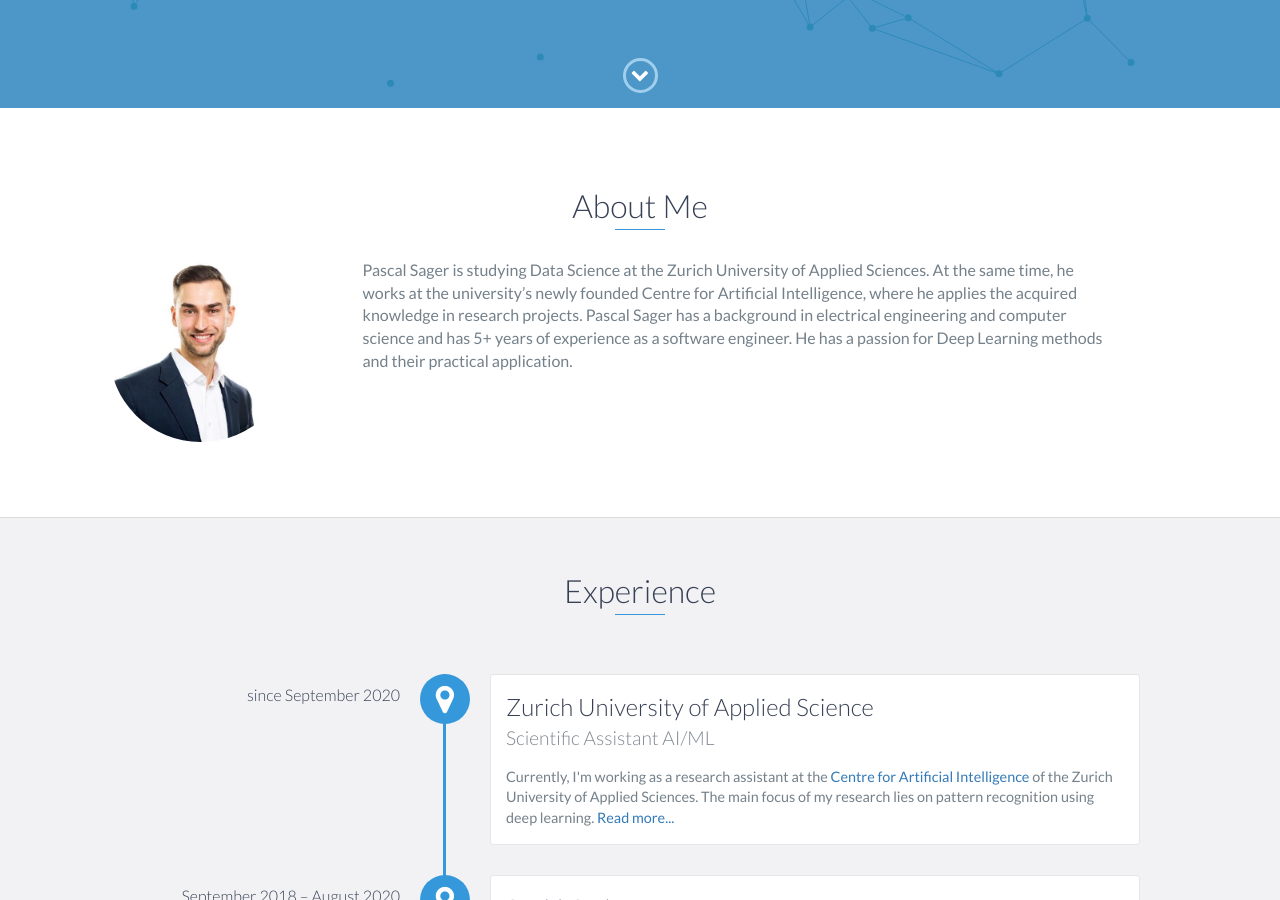
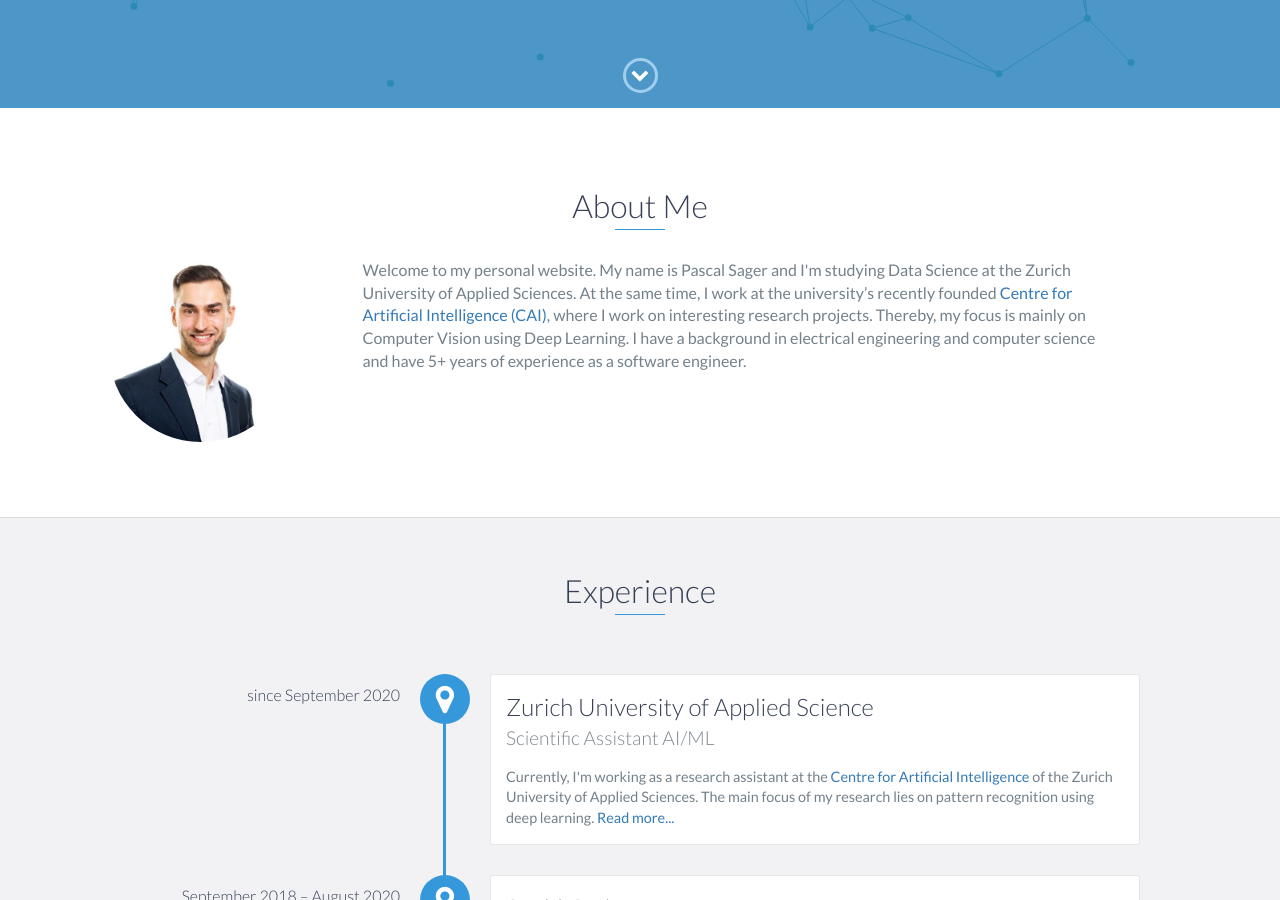
Before and after one commit to sagerpascal/sagerpascal.github.io, a Jekyll site: the page built from index.html, in a window 1280 px wide and 900 px high, scrolled down 792 px. Built offline with Jekyll 4.4.1, drawn with Linux system fonts in a browser that asks for light colours; some of the changed text lies outside the part shown.

Commit message:
Update Texts

```diff
--- a/_includes/footer.html
+++ b/_includes/footer.html
@@ -3,7 +3,7 @@
         <div class="row">
             <div class="col-sm-5 copyright">
                 <p>
-                    Copyright &copy; 2021 Pascal Sager
+                    Copyright &copy; 2022 Pascal Sager
                 </p>
             </div>
             <div class="col-sm-2 top">
--- a/index.html
+++ b/index.html
@@ -29,7 +29,10 @@
             </div>
             <div class="col-md-8">
                 <p>
-                    Pascal Sager is studying Data Science at the Zurich University of Applied Sciences. At the same time, he works at the university’s newly founded Centre for Artificial Intelligence, where he applies the acquired knowledge in research projects. Pascal Sager has a background in electrical engineering and computer science and has 5+ years of experience as a software engineer. He has a passion for Deep Learning methods and their practical application.
+                    Welcome to my personal website. My name is Pascal Sager and I'm studying Data Science at the Zurich University of Applied Sciences.
+                    At the same time, I work at the university’s recently founded <a href="https://www.zhaw.ch/en/engineering/institutes-centres/cai/">Centre for Artificial Intelligence (CAI)</a>,
+                    where I work on interesting research projects. Thereby, my focus is mainly on Computer Vision using Deep Learning.
+                    I have a background in electrical engineering and computer science and have 5+ years of experience as a software engineer.
                 </p>
             </div>
         </div>
@@ -131,6 +134,15 @@
     <h2 class="heading">Projects</h2>
     <div class="container">
         <div class="row">
+
+
+
+
+
+
+
+
+
             <div class="project shadow-large">
                 <div class="project-image">
                     <img src="/assets/images/speech-prediction.PNG"/>
@@ -155,7 +167,6 @@
                     <a href="https://sagerpascal.github.io/speech-prediction/" target="_blank">View Project</a>
                 </div>
             </div>
-
             <div class="project shadow-large">
                 <div class="project-image">
                     <img src="https://www.zhaw.ch/typo3temp/assets/_processed_/2/3/csm_kitro1a_a8073e487c.png" style="width: 300px; height: 300px;"/>
@@ -165,6 +176,7 @@
                     <p>
                         A project funded by Innosuisse for the automatic classification of food waste. When food waste is disposed into the bin, a photo is taken.
                         Based on this photo, the difference to the previous state is determined and the disposed items are segmented and their weight is estimated.
+                        As a result of this analysis, kitchens can adjust their menu planning to minimize food waste.
                     </p>
                     <a href="https://www.zhaw.ch/en/research/research-database/project-detailview/projektid/3006/" target="_blank">Read More</a>
                 </div>
```
Also changed, not shown: other parts of index.html (+0 -2 lines).
